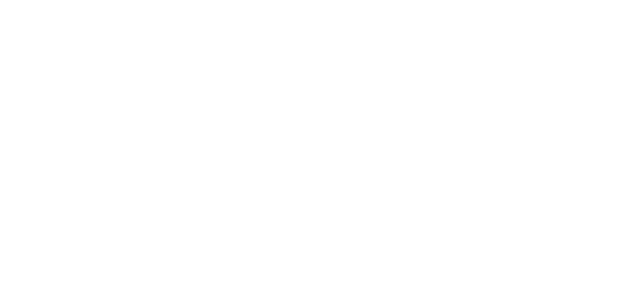
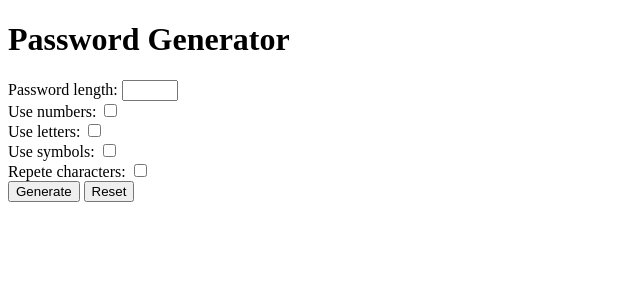
Before and after one commit to RickCraco/php-strong-password-generator, a PHP site: page / in a window 1280 px wide. Before the commit the part shown is empty. Shown: the top 300 px of the page, without its empty margins (0-640 px from the left). Run offline with PHP 8.4, Linux system fonts and the light colour scheme.

Commit message:
aggiunto form per invio dati al server

```diff
--- a/index.php
+++ b/index.php
@@ -7,5 +7,34 @@
 </head>
 <body>
 
+    <h1>Password Generator</h1>
+
+    <form action="functions.php" method="post">
+
+        <label for="length">Password length: </label>
+        <input type="number" name="length" min="6" max="20">
+
+        <br>
+
+        <label for="numbers">Use numbers:</label>
+        <input type="checkbox" name="numbers">
+        <br>
+
+        <label for="letters">Use letters:</label>
+        <input type="checkbox" name="letters">
+        <br>
+
+        <label for="symbols">Use symbols:</label>
+        <input type="checkbox" name="symbols">
+        <br>
+
+        <label for="repete">Repete characters:</label>
+        <input type="checkbox" name="repete">
+        <br>
+
+        <button type="submit">Generate</button>
+        <button type="reset">Reset</button>
+    </form>
+
 </body>
 </html>
```
